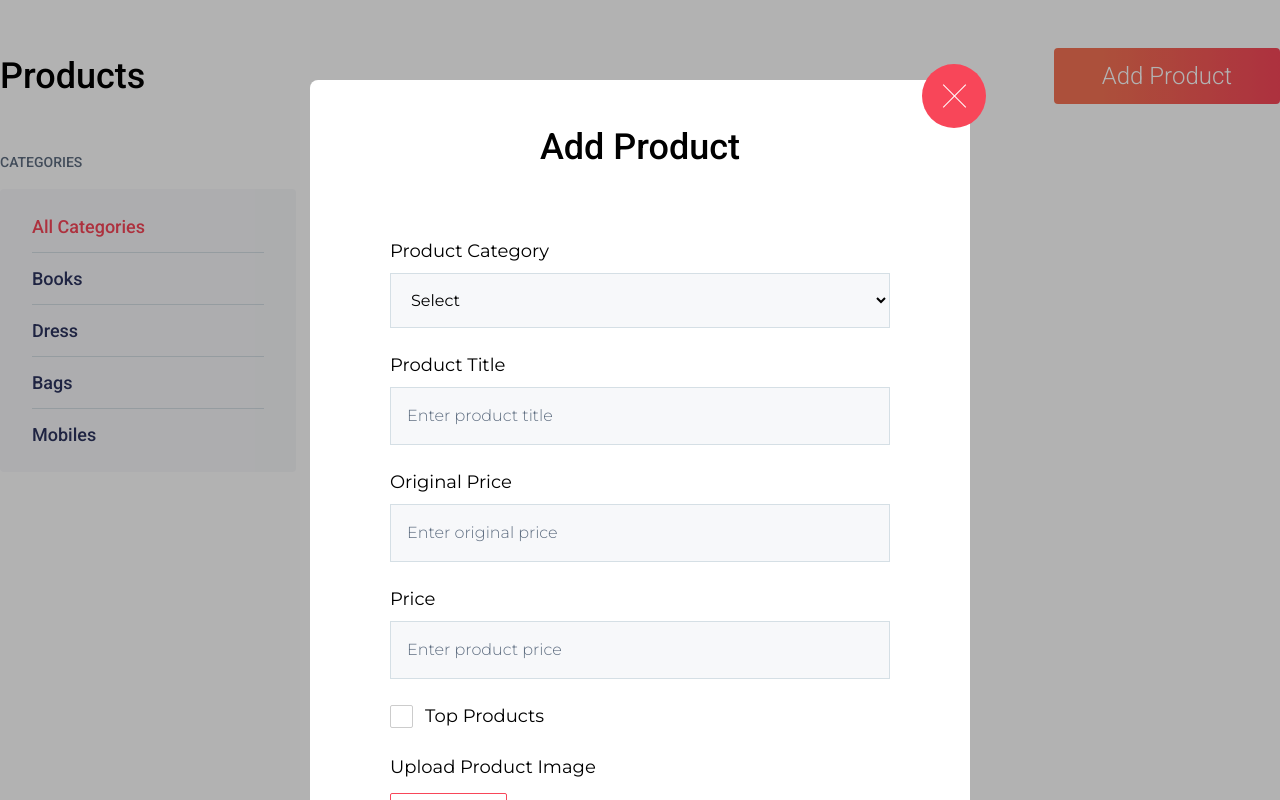
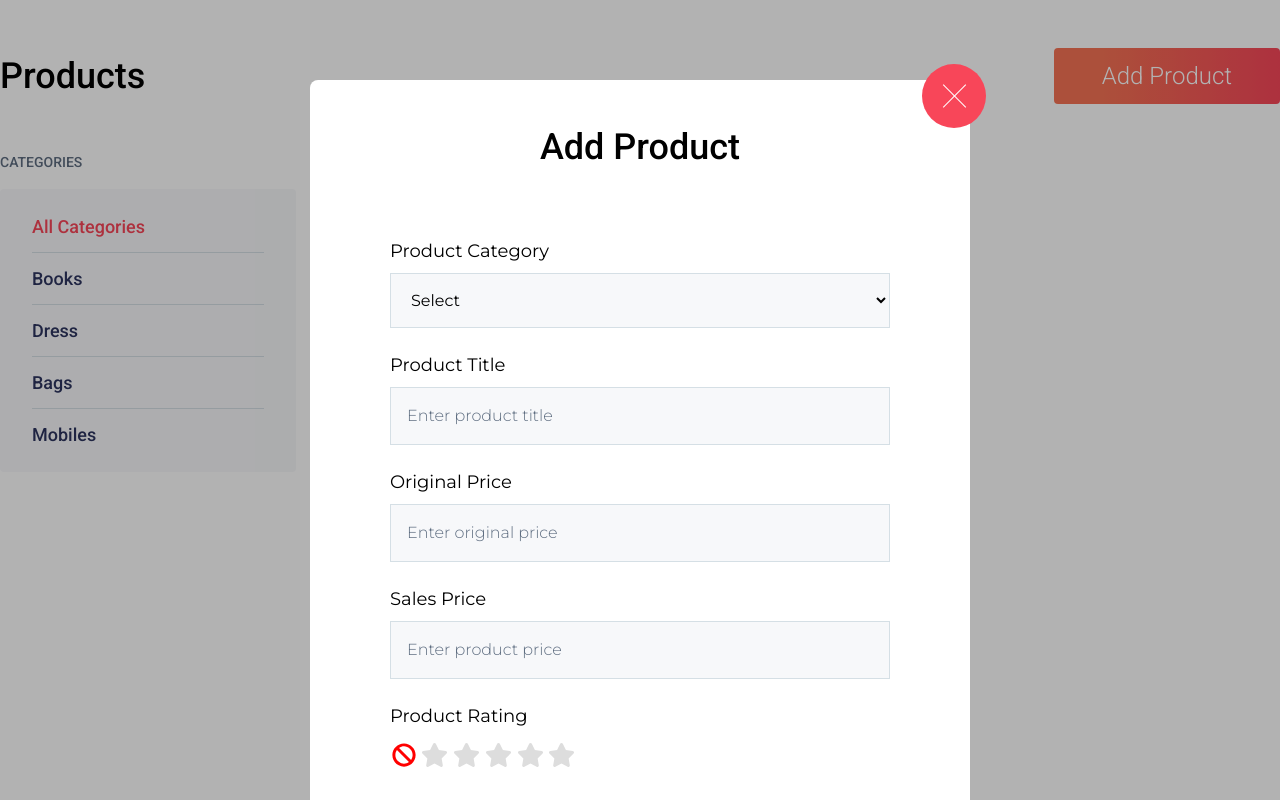
Before and after one commit to GMArjun/doodleblue_frontend_task, a Vue app: page / in a window 1280 px wide. Both pictures are taken after a click on the button "Add Product". Built offline with nearby package versions, Linux system fonts and the light colour scheme.

Commit message:
added rating system

```diff
--- a/package.json
+++ b/package.json
@@ -8,6 +8,9 @@
     "lint": "vue-cli-service lint"
   },
   "dependencies": {
+    "@fortawesome/fontawesome-svg-core": "^1.2.30",
+    "@fortawesome/free-solid-svg-icons": "^5.14.0",
+    "@fortawesome/vue-fontawesome": "^0.1.10",
     "core-js": "^3.6.5",
     "tailwindcss": "^1.5.2",
     "vue": "^2.6.11"
--- a/src/assets/scss/products.scss
+++ b/src/assets/scss/products.scss
@@ -7,6 +7,7 @@
     --greyish: #D5DFE5;
     --gray: #5E6D80;
     --ink-blue: #2D345F;
+    --yellow: #F5AE42;
 }
 
 @import url('https://fonts.googleapis.com/css2?family=Roboto:wght@100;300;400;500;700;900&display=swap');
@@ -311,3 +312,58 @@ label:hover:before {
         transform: rotate(-45deg);
     }
 }
+
+// Rating
+
+#full-stars {
+    .rating-group {
+        display: inline-flex;
+    }
+
+    .rating__icon {
+        pointer-events: none;
+    }
+
+    .rating__input {
+        position: absolute !important;
+        left: -9999px !important;
+    }
+
+    .rating__label {
+        cursor: pointer;
+        padding: 0 0.1em;
+        font-size: 1.5rem;
+    }
+
+    .rating__icon--star {
+        color: #F5AE42;
+    }
+
+    .rating__icon--none {
+        color: #eee;
+    }
+
+    .rating__input--none:checked+.rating__label .rating__icon--none {
+        color: red;
+    }
+
+    .rating__input:checked~.rating__label .rating__icon--star {
+        color: #ddd;
+    }
+
+    .rating-group:hover .rating__label .rating__icon--star {
+        color: #F5AE42;
+    }
+
+    .rating__input:hover~.rating__label .rating__icon--star {
+        color: #ddd;
+    }
+
+    .rating-group:hover .rating__input--none:not(:hover)+.rating__label .rating__icon--none {
+        color: #eee;
+    }
+
+    .rating__input--none:hover+.rating__label .rating__icon--none {
+        color: red;
+    }
+}
--- a/src/components/productController.vue
+++ b/src/components/productController.vue
@@ -5,7 +5,9 @@
         <div class="modal-center">
           <div class="modal-container px-5">
             <div class="modal-content rounded-lg">
-              <div class="modal-close" @click="closeModal"> <span class="closeI"></span>  </div>
+              <div class="modal-close" @click="closeModal">
+                <span class="closeI"></span>
+              </div>
               <div class="px-20 py-10">
                 <h1 class="text-center font-medium text-4xl font-roboto">{{title}}</h1>
                 <div class="pt-16 pb-8 font-mons">
@@ -38,7 +40,7 @@
                     />
                   </div>
                   <div class="mb-6">
-                    <label class="block text-lg mb-2">Price</label>
+                    <label class="block text-lg mb-2">Sales Price</label>
                     <input
                       type="text"
                       class="border w-full p-4"
@@ -46,13 +48,109 @@
                       v-model="productPrice"
                     />
                   </div>
+
+                  <div class="mb-6">
+                    <label class="block text-lg mb-2">Product Rating</label>
+                    <div id="full-stars">
+                      <div class="rating-group">
+                        <input
+                          class="rating__input rating__input--none"
+                          name="rating"
+                          id="rating-none"
+                          value="0"
+                          type="radio"
+                          v-model="ratingValue"
+                        />
+                        <label aria-label="No rating" class="rating__label" for="rating-none">
+                          <font-awesome-icon
+                            :icon="['fa', 'ban']"
+                            class="rating__icon rating__icon--none fa fa-ban"
+                          />
+                        </label>
+                        <label aria-label="1 star" class="rating__label" for="rating-1">
+                          <font-awesome-icon
+                            :icon="['fa', 'star']"
+                            class="rating__icon rating__icon--star"
+                          />
+                        </label>
+                        <input
+                          class="rating__input"
+                          name="rating"
+                          id="rating-1"
+                          value="1"
+                          type="radio"
+                          v-model="ratingValue"
+                        />
+                        <label aria-label="2 stars" class="rating__label" for="rating-2">
+                          <font-awesome-icon
+                            :icon="['fa', 'star']"
+                            class="rating__icon rating__icon--star"
+                          />
+                        </label>
+                        <input
+                          class="rating__input"
+                          name="rating"
+                          id="rating-2"
+                          value="2"
+                          type="radio"
+                          v-model="ratingValue"
+                        />
+                        <label aria-label="3 stars" class="rating__label" for="rating-3">
+                          <font-awesome-icon
+                            :icon="['fa', 'star']"
+                            class="rating__icon rating__icon--star"
+                          />
+                        </label>
+                        <input
+                          class="rating__input"
+                          name="rating"
+                          id="rating-3"
+                          value="3"
+                          type="radio"
+                          v-model="ratingValue"
+                        />
+                        <label aria-label="4 stars" class="rating__label" for="rating-4">
+                          <font-awesome-icon
+                            :icon="['fa', 'star']"
+                            class="rating__icon rating__icon--star"
+                          />
+                        </label>
+                        <input
+                          class="rating__input"
+                          name="rating"
+                          id="rating-4"
+                          value="4"
+                          type="radio"
+                          v-model="ratingValue"
+                        />
+                        <label aria-label="5 stars" class="rating__label" for="rating-5">
+                          <font-awesome-icon
+                            :icon="['fa', 'star']"
+                            class="rating__icon rating__icon--star"
+                          />
+                        </label>
+                        <input
+                          class="rating__input"
+                          name="rating"
+                          id="rating-5"
+                          value="5"
+                          type="radio"
+                          v-model="ratingValue"
+                        />
+                      </div>
+                    </div>
+                  </div>
+
                   <div class="mb-6">
                     <input type="checkbox" id="topProducts" v-model="isTopProduct" />
                     <label for="topProducts" class="text-lg">Top Products</label>
                   </div>
+
                   <div>
                     <div class="image-preview border border-greyish" v-if="imageData.length">
-                      <div class="close" @click="imageData = ''"> <span class="closeI"></span> </div>
+                      <div class="close" @click="imageData = ''">
+                        <span class="closeI"></span>
+                      </div>
                       <img class="preview" :src="imageData" />
                     </div>
                     <div v-else>
@@ -100,6 +198,7 @@ export default {
       orgPrice: "",
       productPrice: "",
       isTopProduct: false,
+      ratingValue: 0,
       imageData: "",
       isModalOpen: true,
     };
@@ -111,6 +210,7 @@ export default {
       this.productTitle = this.exist.title;
       this.orgPrice = this.exist.originalPrice;
       this.productPrice = this.exist.price;
+      this.ratingValue = this.exist.rating;
       this.isTopProduct = this.exist.isTopProduct;
       this.imageData = this.exist.image;
     }
@@ -139,6 +239,7 @@ export default {
           title: this.productTitle,
           originalPrice: this.orgPrice,
           price: this.productPrice,
+          rating: parseInt(this.ratingValue),
           isTopProduct: this.isTopProduct,
           image: this.imageData,
         };
--- a/src/components/topProducts.vue
+++ b/src/components/topProducts.vue
@@ -6,7 +6,15 @@
         <img :src="product.image" class="h-20 w-20 object-cover rounded mr-3" />
         <div class="overflow-hidden">
           <div class="text-lg font-medium truncate">{{product.title}}</div>
-          <div>{{product.price}}</div>
+          <div v-if="product.rating" class="text-xs mb-2 text-yellow">
+            <font-awesome-icon
+              v-for="(rating) in product.rating"
+              :key="rating"
+              :icon="['fa', 'star']"
+              class="rating__icon rating__icon--none fa fa-star mr-1"
+            />
+          </div>
+          <div class="text-sm">${{product.price}}</div>
         </div>
       </div>
     </div>
--- a/src/main.js
+++ b/src/main.js
@@ -1,7 +1,14 @@
 import Vue from 'vue'
 import App from './App.vue'
+import { library } from "@fortawesome/fontawesome-svg-core";
+import { faStar, faBan } from "@fortawesome/free-solid-svg-icons";
+import { FontAwesomeIcon } from "@fortawesome/vue-fontawesome";
 import "./assets/css/tailwind.css";
 import "./assets/scss/products.scss";
+
+library.add(faStar, faBan);
+
+Vue.component("font-awesome-icon", FontAwesomeIcon);
 
 Vue.config.productionTip = false
 
--- a/tailwind.config.js
+++ b/tailwind.config.js
@@ -9,7 +9,8 @@ module.exports = {
       grey: "var(--grey)",
       greyish: "var(--greyish)",
       ink_blue: "var(--ink-blue)",
-      gray: "var(--gray)"
+      gray: "var(--gray)",
+      yellow: "var(--yellow)"
     }
   },
   variants: {},
```
Also changed, not shown: 1 other file (tests, documents, lock files or other folders).
